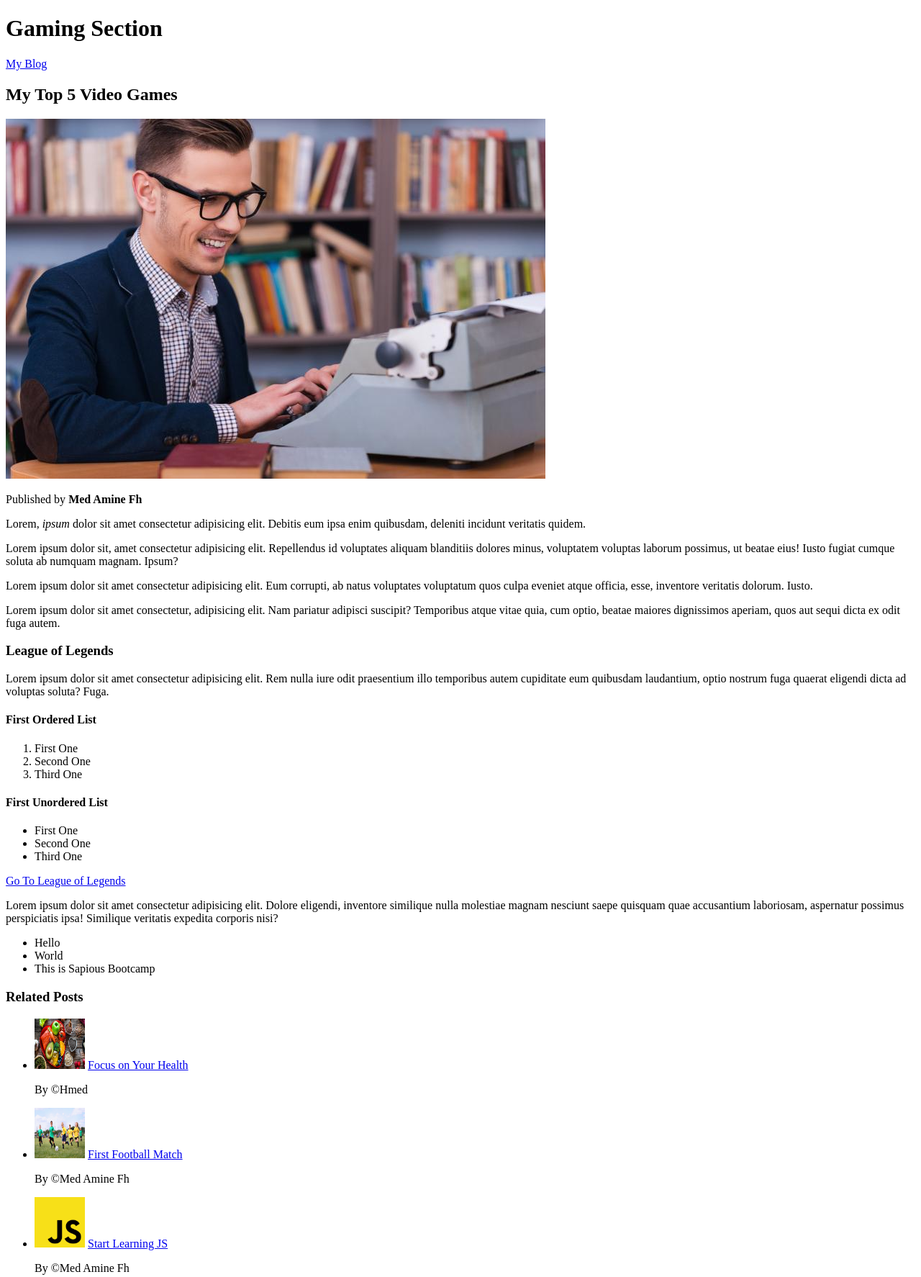
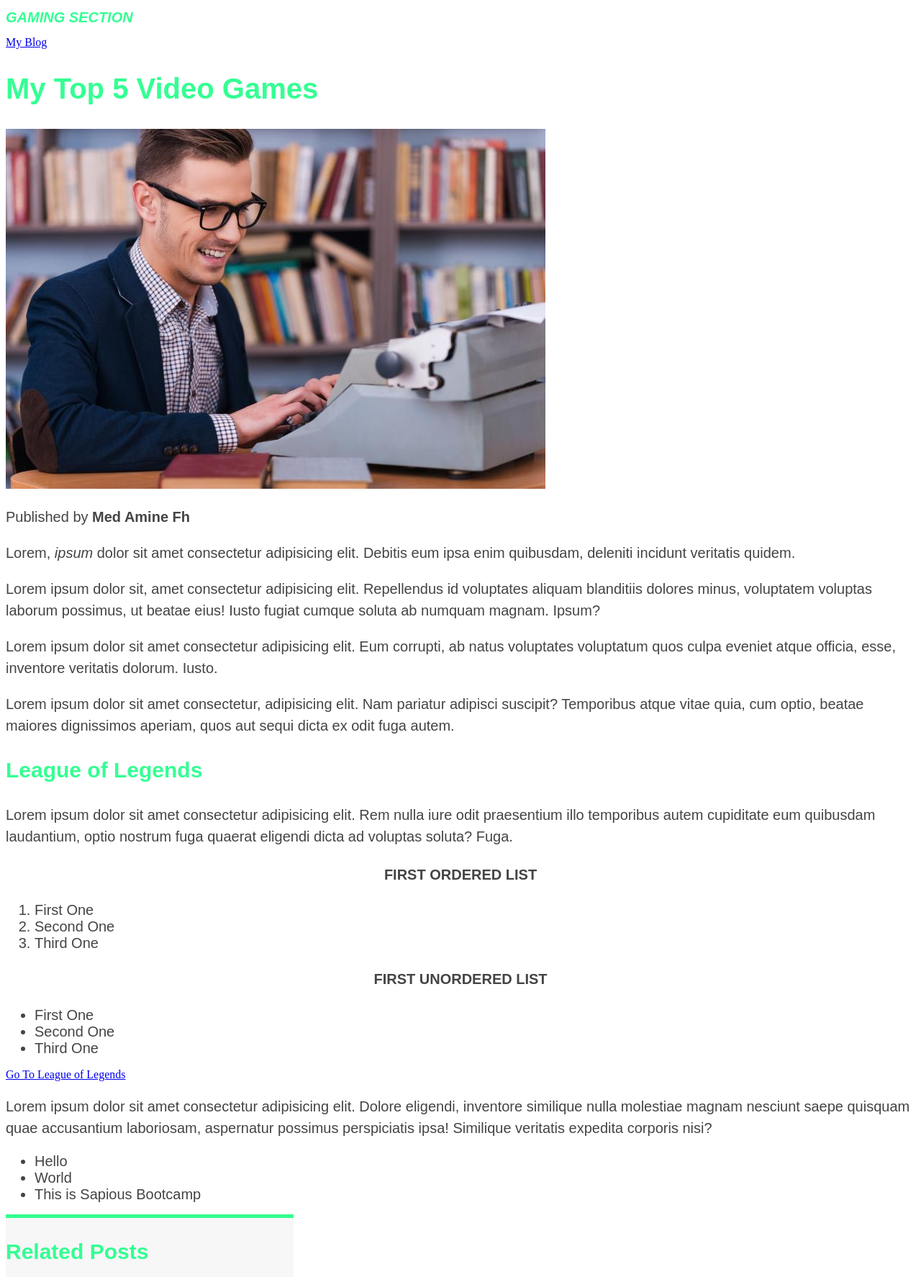
Before and after one commit to medaminefh/sapious-2, a plain HTML site: page index.html in a window 1280 px wide. Shown: the top 1774 px of the page at 72% size. Drawn offline with Linux system fonts and the light colour scheme.

Commit message:
some styles to the js-articles file

```diff
--- /dev/null
+++ b/article.css
@@ -0,0 +1,19 @@
+article {
+  font-family: sans-serif;
+  border: 4px solid #222;
+}
+
+h1 {
+  font-weight: bold;
+  text-transform: uppercase;
+  text-align: center;
+  background-color: rgba(224, 213, 213, 0.822);
+}
+
+p span {
+  font-weight: bolder;
+}
+
+ul {
+  list-style: square;
+}
--- a/index.html
+++ b/index.html
@@ -5,13 +5,17 @@
     <meta charset="UTF-8">
     <meta http-equiv="X-UA-Compatible" content="IE=edge">
     <meta name="viewport" content="width=device-width, initial-scale=1.0">
+    <link rel="stylesheet" href="style.css">
     <title>First Page</title>
 </head>
 
 <body>
+    <header>
 
-    <h1>Gaming Section</h1>
-    <a href="./blog.html" target="_blank"> My Blog</a>
+
+        <h1>Gaming Section</h1>
+        <a href="./blog.html" target="_blank"> My Blog</a>
+    </header>
     <h2>My Top 5 Video Games</h2>
     <img src="./images/author.jpg" alt="Author Of 5 video Games" />
     <p>Published by <strong> Med Amine Fh </strong> </p>
@@ -59,7 +63,7 @@
     <aside>
 
         <h3>Related Posts</h3>
-        <ul>
+        <ul class="related-posts">
             <li>
                 <img src="./images/health.jpg" alt="Health image" width="70px" height="70px">
                 <a href="#">Focus on Your Health</a>
--- /dev/null
+++ b/style.css
@@ -0,0 +1,69 @@
+h1,
+h2,
+h3,
+h4,
+p,
+li {
+  font-family: sans-serif;
+  color: #444;
+}
+
+h1,
+h2,
+h3 {
+  color: rgba(0, 255, 119, 0.795);
+}
+
+h1 {
+  font-size: 20px;
+
+  text-transform: uppercase;
+  font-style: italic;
+  font-weight: bold;
+}
+
+h2 {
+  font-size: 40px;
+}
+
+h3 {
+  font-size: 30px;
+}
+
+h4 {
+  font-size: 20px;
+  text-transform: uppercase;
+  text-align: center;
+}
+
+p {
+  font-size: 20px;
+  line-height: 1.5;
+}
+
+li {
+  font-size: 20px;
+}
+
+.related-posts {
+  list-style: none;
+}
+
+.related-posts-author {
+  font-size: 16px;
+  font-weight: bold;
+}
+
+#author {
+}
+
+#copyright {
+}
+
+aside {
+  width: 400px;
+  background-color: #f7f7f7;
+  border: 5px solid rgba(0, 255, 119, 0.795);
+  border-left: 0;
+  border-right: 0;
+}
```
Also changed, not shown: js_article.html (+17 -2 lines).
